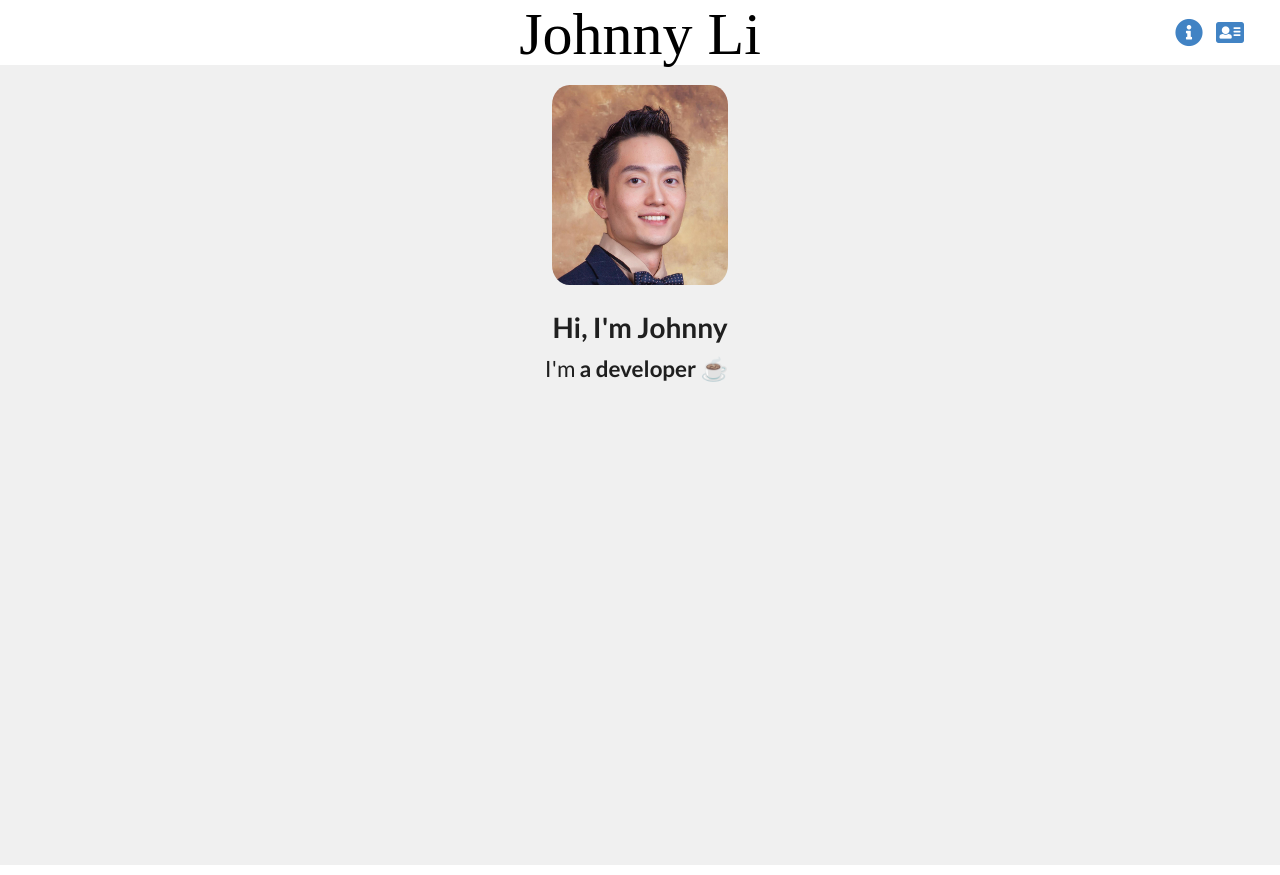
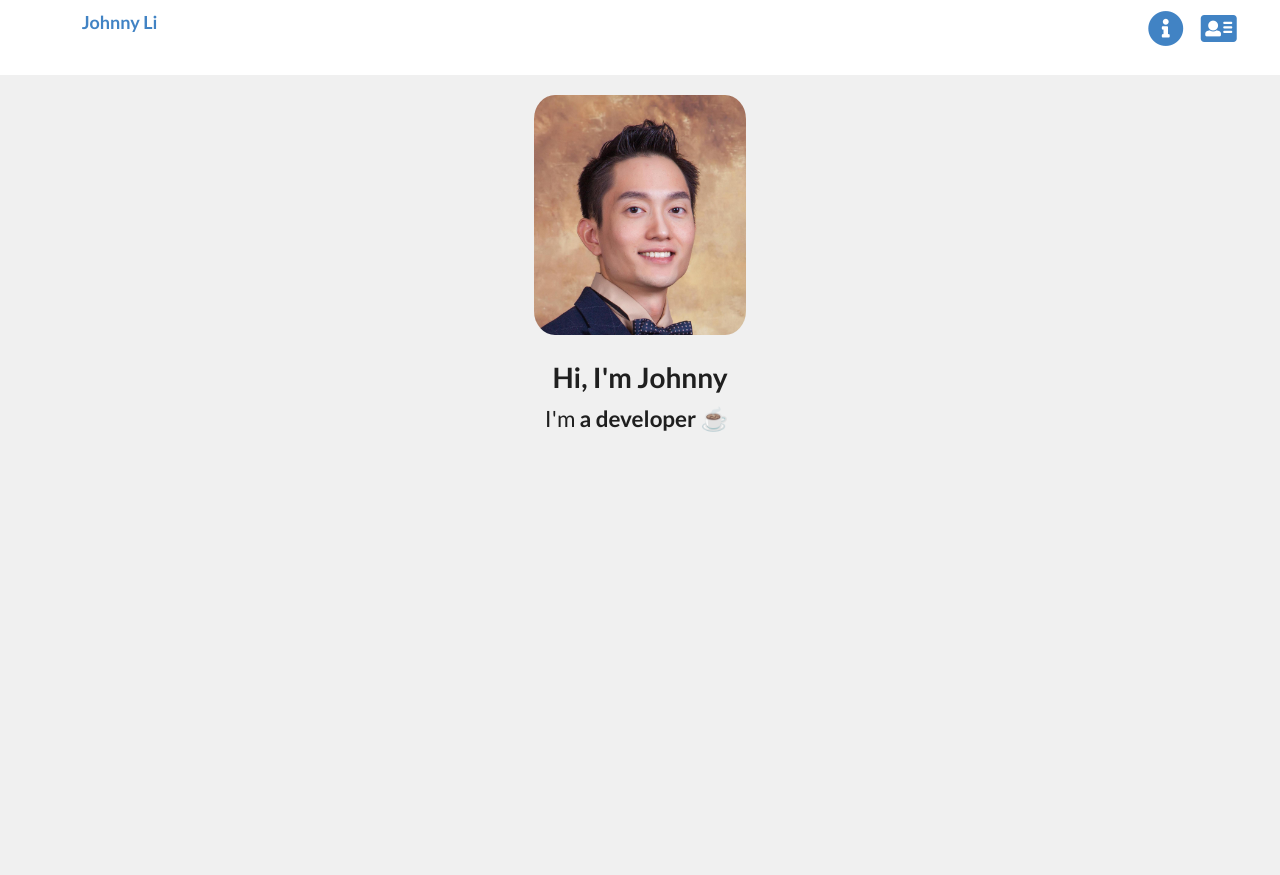
Before and after one commit to johnnybcs/author, a React (Create React App) app: page /about in a window 1280 px wide. Built offline with nearby package versions, Linux system fonts and the light colour scheme; a web font is replaced by a local one.

Commit message:
basic setup

```diff
--- a/package.json
+++ b/package.json
@@ -1,8 +1,8 @@
 {
+  "homepage": "https://johnnybcs.github.io/author/",
   "name": "client",
   "version": "0.1.0",
   "private": true,
-  "homepage": "https://johnnybcs.github.io/author",
   "dependencies": {
     "@testing-library/jest-dom": "^4.2.4",
     "@testing-library/react": "^9.4.0",
--- a/src/components/About.js
+++ b/src/components/About.js
@@ -1,30 +1,17 @@
 import React from 'react';
 import Typical from 'react-typical';
 
-import Logo from './Logo';
-import Navigation from './Navigation';
+import Header from './Header';
 
 import './style.css';
 
 const About = () => {
     return (
         <div>
-            <p />
-            <div className="row" style={{height: "65px"}}>
-                <div className="ui grid">
-                    <div className="four wide column" />
-                    <div className="eight wide column centralize">
-                        <Logo />
-                    </div>
-                    <div className="two wide column" />
-                    <div className="two wide column" >
-                        <Navigation />
-                    </div>
-                </div>
-            </div>
+            <Header />
             <div className="app">
                 <br />
-                <img src="headShot.jpg" className="app-logo" alt='logo' />
+                <img src="headShot.jpg" className="about-picture" alt='author' />
                 <h1>Hi, I'm Johnny</h1>
                 <div className="description">
                     I'm{' '}
--- a/src/components/Contact.js
+++ b/src/components/Contact.js
@@ -1,7 +1,6 @@
 import React from 'react';
 
-import Logo from './Logo';
-import Navigation from './Navigation';
+import Header from './Header';
 import Typical from 'react-typical';
 
 import {SpeechBubble} from 'react-kawaii';
@@ -36,26 +35,14 @@ class Contact extends React.Component {
     render() {
         return (
             <div>
-                <p />
-                <div className="row" style={{height: "65px"}}>
-                    <div className="ui grid">
-                        <div className="four wide column" />
-                        <div className="eight wide column centralize">
-                            <Logo />
-                        </div>
-                        <div className="two wide column" />
-                        <div className="two wide column" >
-                            <Navigation />
-                        </div>
-                    </div>
-                </div>
+                <Header />
                 <div className="app">
                     <br />
                     <div onClick={this.onClick} onMouseEnter={this.onMouseEnter} onMouseLeave={this.onMouseLeave}>
                         <SpeechBubble size={300} mood={this.state.mood} color="#83D1FB" text="Hello!" />
                     </div>
                     <br />
-                    <div className="title">
+                    <div className="contact-title">
                         <Typical
                             steps={[
                                 'Hello', 1000
--- /dev/null
+++ b/src/components/Header.js
@@ -0,0 +1,33 @@
+import React from 'react';
+import { NavLink } from 'react-router-dom';
+import './style.css';
+
+class Navigation extends React.Component {
+
+    render() {
+        return (
+            <div className="ui grid header">
+                <div className="column" />
+                <div className="three wide column">
+                    <NavLink to='/'>
+                        <div className="logo-title">
+                            Johnny Li
+                        </div>
+                    </NavLink>
+                </div>
+                <div className="ten wide column" />
+                <div className="two wide column">
+                    <NavLink exact to='/about'>
+                        <i class="big info circle icon" />
+                    </NavLink>
+                    <NavLink exact to='/contact'>
+                        <i class="big address card icon" />
+                    </NavLink>
+                </div>
+                <div className="column" />
+            </div>
+        );
+    }
+}
+
+export default Navigation;
--- a/src/components/Home.js
+++ b/src/components/Home.js
@@ -1,6 +1,5 @@
 import React from 'react';
-import Logo from './Logo';
-import Navigation from './Navigation';
+import Header from './Header';
 import ImageGallery from 'react-image-gallery';
 
 import './style.css';
@@ -25,19 +24,7 @@ class App extends React.Component {
     render() {
         return (
             <div>
-                <p />
-                <div className="row" style={{height: "65px"}}>
-                    <div className="ui grid">
-                        <div className="four wide column" />
-                        <div className="eight wide column centralize">
-                            <Logo />
-                        </div>
-                        <div className="two wide column" />
-                        <div className="two wide column" >
-                            <Navigation />
-                        </div>
-                    </div>
-                </div>
+                <Header />
                 <div className="background">
                     <ImageGallery items={images} />
                 </div>
--- a/src/components/Navigation.js
+++ /dev/null
@@ -1,29 +0,0 @@
-import React from 'react';
-import { NavLink } from 'react-router-dom';
-
-class Navigation extends React.Component {
-
-    render() {
-        return (
-            <div className="ui four column grid">
-                <div className="two wide column" />
-                <div className="column">
-                    <NavLink exact to='/about'>
-                        <div onClick={this.props.onAboutIconSelect}>
-                            <i class="big info circle icon"  style={{padding: "5px 0px 0px 0px"}}/>
-                        </div>
-                    </NavLink>
-                </div>
-                <div className="column">
-                    <NavLink exact to='/contact'>
-                        <div onClick={this.props.onAboutIconSelect}>
-                            <i class="big address card icon"  style={{padding: "5px 0px 0px 0px"}}/>
-                        </div>
-                    </NavLink>
-                </div>
-            </div>
-        );
-    }
-}
-
-export default Navigation;
--- a/src/components/style.css
+++ b/src/components/style.css
@@ -1,5 +1,10 @@
 @import "../../node_modules/react-image-gallery/styles/css/image-gallery.css";
 @import url('https://fonts.googleapis.com/css?family=Londrina+Sketch');
+
+.about-picture {
+    height: 30vmin;
+    border-radius: 10%;
+}
 
 .app {
     text-align: center;
@@ -7,13 +12,7 @@
     display: flex;
     flex-direction: column;
     align-items: center;
-    font-size: calc(10px + 2vim);
     background-color: #f0f0f0;
-}
-
-.app-logo {
-    height: 25vmin;
-    border-radius: 10%;
 }
 
 .background {
@@ -26,9 +25,8 @@
     margin-top: 0;
 }
 
-.centralize {
-    text-align: center;
-    align-items: center;
+.contact-title {
+    font-size: 10em;
 }
 
 .description {
@@ -40,29 +38,9 @@
     font-weight: bold;
 }
 
-.logo-title {
+.header-title {
     padding-top: 10px;
     font-family: 'Londrina Sketch';
     font-size: 60px;
     color: black;
 }
-
-.margin-horizontal {
-    padding-left:20px;
-    padding-right:20px;
-    background-color: #f0f0f0
-}
-
-.title {
-    font-size: 10em;
-    font-weight: bold;
-}
-
-.video-item {
-    display: flex !important;
-    cursor: pointer;
-}
-
-.video-item.item img {
-    max-width: 180px;
-}
```
Also changed, not shown: 15 other files (tests, documents, lock files or other folders).
